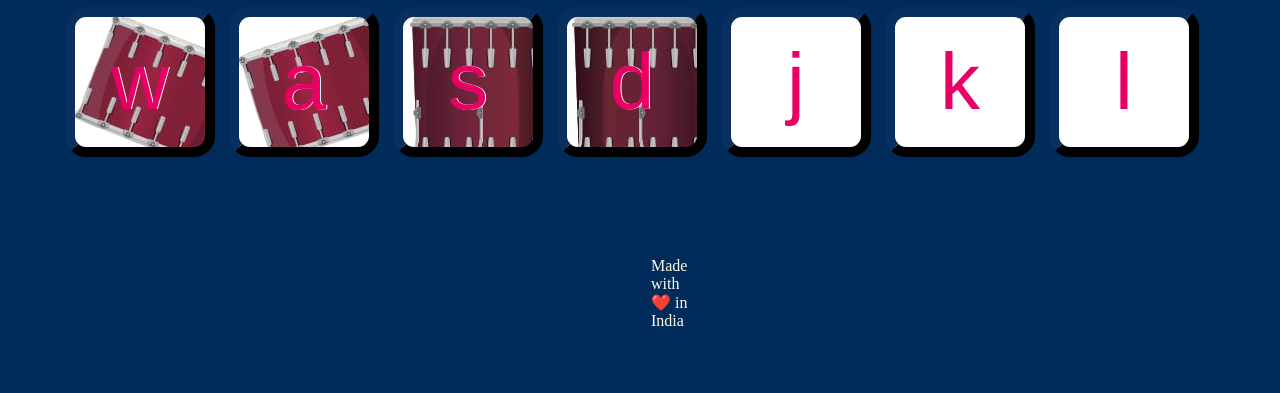
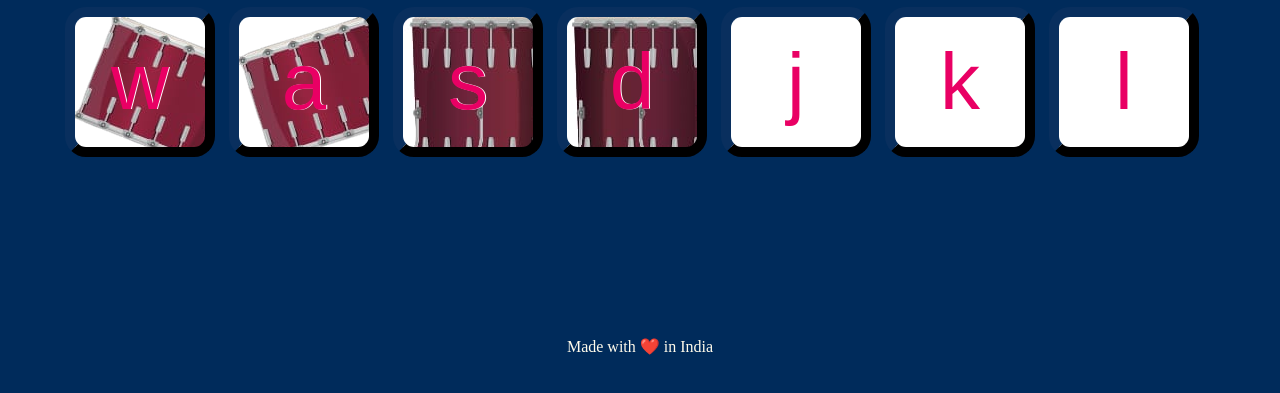
Before and after one commit to AbhishekGargcoder/Drum-kits, a plain HTML site: page index.html in a window 1280 px wide. Shown: the part 211-604 px from the top of the page. Drawn offline with Linux system fonts and the light colour scheme.

Commit message:
Update style.css

```diff
--- a/style.css
+++ b/style.css
@@ -56,8 +56,9 @@ body {
     background-image: url("style/drum-l.jpeg");
 }
 #foot{
-    display: inline-block;
-    margin: 100px 586px;
+    width:100%;
+    padding-top: 180px;
+    text-align : center;
 }
 .red{
     background: red;
```
